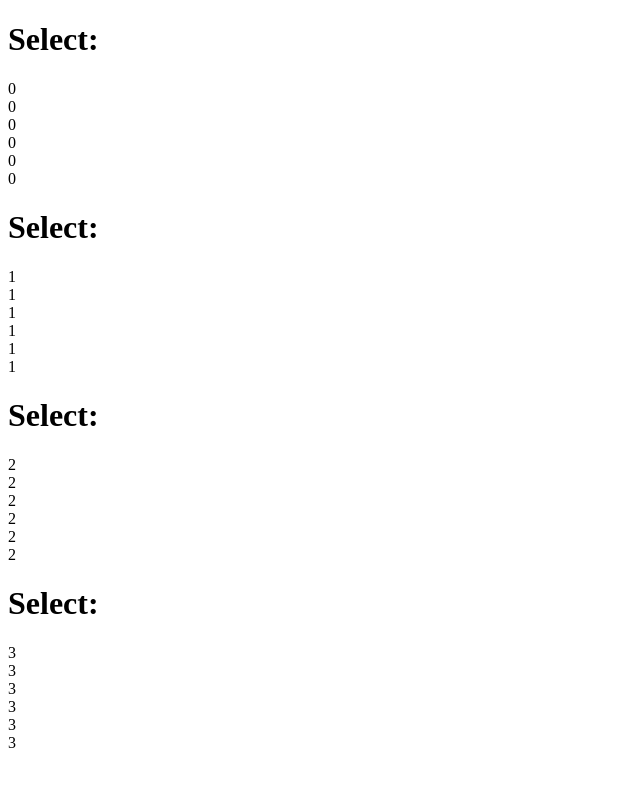
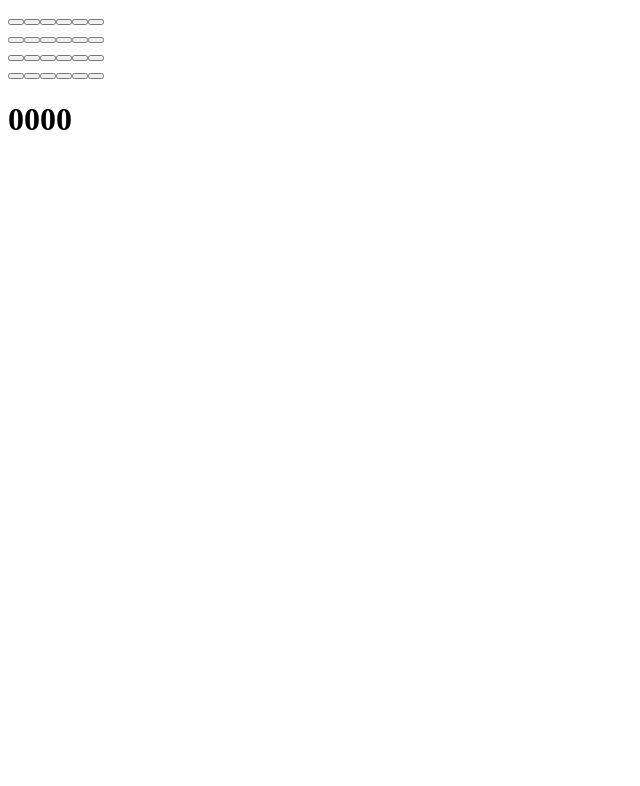
Before and after one commit to NofGuttman/BullsAndCows, a React app: page / in a window 1280 px wide. Shown: the top 786 px of the page, without its empty margins (0-640 px from the left). Built offline with nearby package versions, Linux system fonts and the light colour scheme; the HTML template or start-up script is replaced by a standard one.

Commit message:
now can choose colors

```diff
--- a/src/components/App.js
+++ b/src/components/App.js
@@ -1,5 +1,6 @@
 import React from 'react';
 import DigitSelect from './DigitSelect';
+import NextGuess from './NextGuess';
 
 class App extends React.Component {
   constructor(props){
@@ -7,17 +8,25 @@ class App extends React.Component {
     this.state = {
       nextGuess: [0, 0, 0, 0]
     }
+    this.chooseNumber = this.chooseNumber.bind(this);
   }
-  chooseNumber(place, number) {
-    this.state.nextGuess[place] = number;
+  chooseNumber(ball) {
+    let digit = +ball.target.name;
+    let value = +ball.target.value;
+    console.log(digit, value);
+    let updateNextGuess = this.state.nextGuess
+    updateNextGuess[digit] = value;
+    this.setState({nextGuess: updateNextGuess});
+    console.log(this.state.nextGuess)
   }
   render() {
     return(
       <div>
-        <DigitSelect digitNumber={0} />
-        <DigitSelect digitNumber={1} />
-        <DigitSelect digitNumber={2} />
-        <DigitSelect digitNumber={3} />
+        <DigitSelect digitNumber={0} clickHandler={this.chooseNumber} />
+        <DigitSelect digitNumber={1} clickHandler={this.chooseNumber} />
+        <DigitSelect digitNumber={2} clickHandler={this.chooseNumber} />
+        <DigitSelect digitNumber={3} clickHandler={this.chooseNumber} />
+        <NextGuess code={this.state.nextGuess} />
       </div>
     );
   }
--- a/src/components/Digit.js
+++ b/src/components/Digit.js
@@ -1,11 +1,13 @@
 import React from 'react';
 
-const Digit = ({value, style, digitNumber}) => {
+const Digit = ({value, style, digitNumber, clickHandler}) => {
   return(
-    <div
+    <button
+      onClick={clickHandler}
       className={style}
-      value={value}>{digitNumber}
-    </div>
+      value={value}
+      name={digitNumber}>
+    </button>
   );
 }
 
--- a/src/components/DigitSelect.js
+++ b/src/components/DigitSelect.js
@@ -1,16 +1,15 @@
 import React from 'react';
 import Digit from './Digit';
 
-const DigitSelect = ({digitNumber}) => {
+const DigitSelect = ({digitNumber, clickHandler}) => {
   return(
     <div className="select">
-      <h1>Select:</h1>
-      <Digit digitNumber={digitNumber} value={0} style="red digit" />
-      <Digit digitNumber={digitNumber} value={1} style="yellow digit" />
-      <Digit digitNumber={digitNumber} value={2} style="green digit" />
-      <Digit digitNumber={digitNumber} value={3} style="blue digit" />
-      <Digit digitNumber={digitNumber} value={4} style="purple digit" />
-      <Digit digitNumber={digitNumber} value={5} style="orange digit" />
+      <Digit digitNumber={digitNumber} clickHandler={clickHandler} value={0} style="red digit" />
+      <Digit digitNumber={digitNumber} clickHandler={clickHandler} value={1} style="yellow digit" />
+      <Digit digitNumber={digitNumber} clickHandler={clickHandler} value={2} style="green digit" />
+      <Digit digitNumber={digitNumber} clickHandler={clickHandler} value={3} style="blue digit" />
+      <Digit digitNumber={digitNumber} clickHandler={clickHandler} value={4} style="purple digit" />
+      <Digit digitNumber={digitNumber} clickHandler={clickHandler} value={5} style="orange digit" />
     </div>
   );
 }
--- /dev/null
+++ b/src/components/NextGuess.js
@@ -0,0 +1,9 @@
+import React from 'react';
+
+const NextGuess = ({code}) => {
+  return(
+    <h1>{code}</h1>
+  );
+}
+
+export default NextGuess;
--- a/src/style.css
+++ b/src/style.css
@@ -3,6 +3,7 @@ body {
 }
 
 .select {
+  width: 120px;
   float: left;
   margin: 10px;
 }
```
Also changed, not shown: src/bundle.js.
